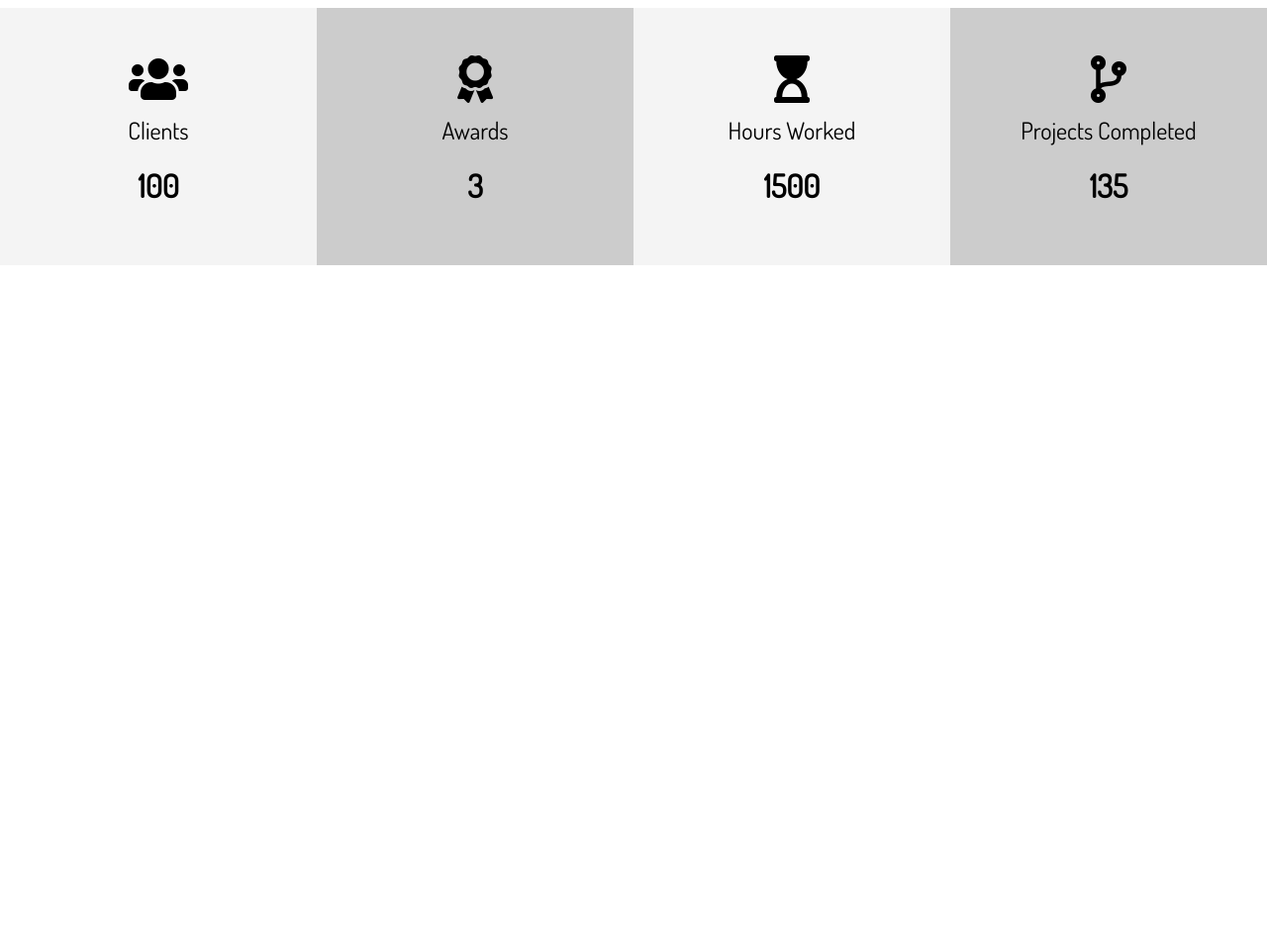
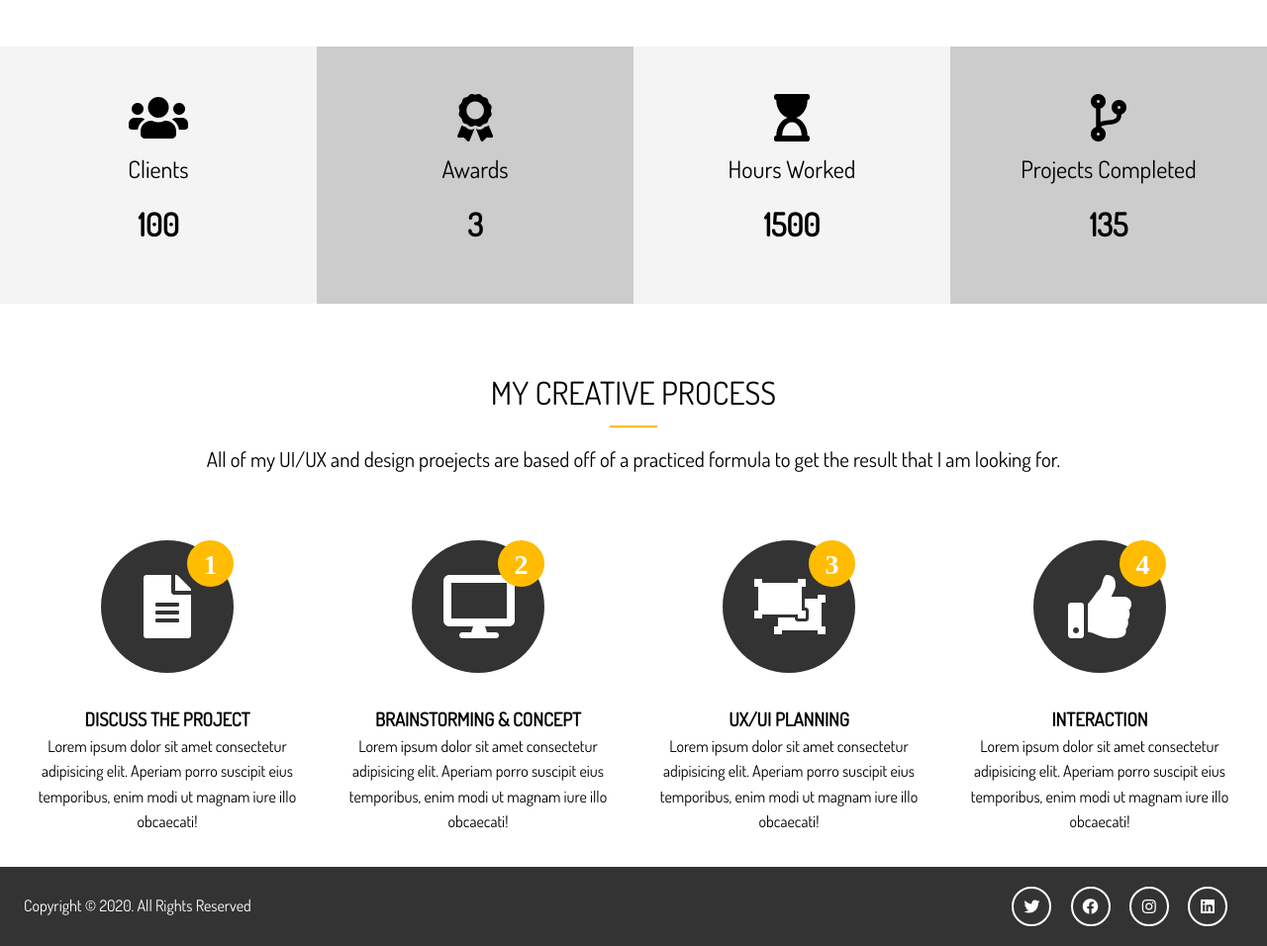
Before and after one commit to curtisKilgore/Sass_Portfolio, a website: page dist/index.html in a window 1280 px wide. Shown: the part 1178-2134 px from the top of the page at 99% size. Before the commit the page ends 1478 px from the top, so only its background shows below. Drawn offline with Linux system fonts and the light colour scheme.

Commit message:
Styled Process Section & Footer

```diff
--- a/scss/_utilities.scss
+++ b/scss/_utilities.scss
@@ -5,6 +5,13 @@
   overflow: hidden;
 }
 
+.bottom-line {
+  display: block; /* This will put the pseudo element on its own line. */
+  height: 2px;
+  width: 3rem;
+  background-color: $main-color;
+  margin: 0 auto 1rem auto; /* This will center the border. */
+}
 // Buttons
 %btn-shared {
   display: inline-block;
@@ -78,3 +85,21 @@
     margin: 4rem 0;
   }
 }
+
+.section-title {
+  font-size: 2em;
+  display: block;
+  padding-bottom: 0.5rem;
+  text-align: center;
+  font-weight: 100;
+  text-transform: uppercase;
+}
+
+// Set Text Color
+@function set-text-color($color) {
+  @if (lightness($color) > 50) {
+    @return #000;
+  } @else {
+    @return #fff;
+  }
+}
--- a/scss/main.scss
+++ b/scss/main.scss
@@ -98,6 +98,7 @@
 
 // Home Sections
 #home {
+  // Home Section A
   &-a {
     .specials {
       margin-top: 3rem;
@@ -111,6 +112,7 @@
       }
     }
   }
+  // Home Section B
   &-b {
     .stats {
       display: grid;
@@ -141,4 +143,85 @@
       }
     }
   }
+
+  // Home Section C
+  &-c {
+    .process {
+      display: grid;
+      grid-template-columns: repeat(4, 1fr);
+      grid-gap: 1.5rem;
+      text-align: center;
+
+      // Process-Step
+      &-step {
+        position: absolute;
+        top: 0;
+        right: 0;
+        font-size: 28px;
+        background: $main-color;
+        color: set-text-color($main-color);
+        border-radius: 50%;
+        height: 15px;
+        width: 15px;
+        line-height: 15px;
+        padding: 1rem;
+        transition: all 1s;
+      }
+
+      // Process-icon
+      &-icon {
+        border-radius: 50%;
+        background: $dark-color;
+        color: set-text-color($dark-color);
+        padding: 2rem;
+        width: 70px;
+        height: 70px;
+        line-height: 70px;
+        text-align: center;
+        position: relative;
+        transition: all 1s;
+
+        &:hover {
+          background: $main-color;
+          width: 90px;
+          height: 90px;
+          line-height: 90px;
+
+          .process-step {
+            background: $dark-color;
+            color: set-text-color($dark-color);
+          }
+        }
+      }
+    }
+  }
 }
+
+// Footer
+#main-footer {
+  background-color: $dark-color;
+  color: white;
+  height: 5rem;
+
+  .footer-content {
+    display: flex;
+    justify-content: space-between;
+    height: 5rem;
+    align-items: center;
+
+    .social .fab {
+      margin-right: 1rem;
+      border: 2px #fff solid;
+      border-radius: 50%;
+      height: 20px;
+      width: 20px;
+      line-height: 20px;
+      text-align: center;
+      padding: 0.5rem;
+
+      &:hover {
+        background: $main-color;
+      }
+    }
+  }
+}
```
Also changed, not shown: dist/css/main.css, dist/index.html.
